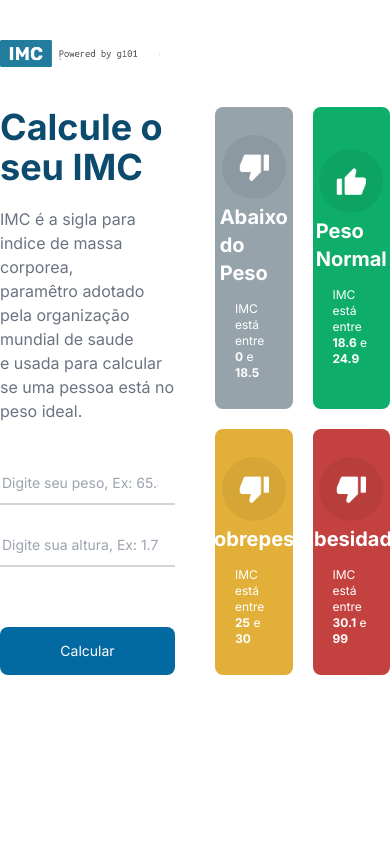
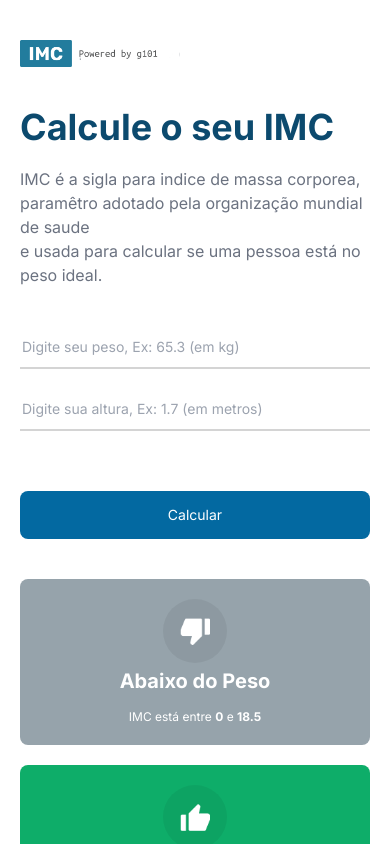
Before and after one commit to g-101/calculadora-imc, a React (Vite) app: page / in a window 390 px wide. Shown: the top 844 px of the page. Built offline with nearby package versions, Linux system fonts and the light colour scheme.

Commit message:
adicionando responsividade

```diff
--- a/src/App.tsx
+++ b/src/App.tsx
@@ -29,11 +29,11 @@ const App = () => {
   return (
     <div className="wrap">
       <header>
-        <div className="max-w-4xl my-10 mx-auto">
+        <div className="max-w-4xl my-10 mx-auto xs:py-0 xs:px-5 lg:p-0">
           <img className="inline-block" src={poweredImage} alt="logo" width={160} />
         </div>
       </header>
-      <div className="flex max-w-4xl m-auto gap-10">
+      <div className="flex max-w-4xl m-auto gap-10 xs:py-0 xs:px-5 xs:flex-col xs:gap-0 lg:p-0 lg:flex-row lg:gap-10">
         <div className="flex-1">
           <h1 className="m-0 mb-5 text-4xl font-bold text-sky-900">Calcule o seu IMC</h1>
           <p className="text-base text-gray-500 mb-10">
@@ -67,9 +67,9 @@ const App = () => {
             Calcular
           </button>
         </div>
-        <div className="flex-1 flex">
+        <div className="flex-1 flex xs:mt-10 lg:m-0">
           {!toShow && (
-            <div className="flex-1 grid grid-cols-2 gap-5">
+            <div className="flex-1 grid grid-cols-2 gap-5 xs:grid-cols-1 lg:grid-cols-2">
               {levels.map((item, key) => (
                 <GridItem key={key} item={item} />
               ))}
@@ -79,7 +79,7 @@ const App = () => {
             <div className="flex-1 flex">
               <div
                 onClick={backButtonHandler}
-                className="absolute bg-sky-700 w-16 h-16 rounded-full flex justify-center items-center cursor-pointer -ml-9 mt-36 hover:opacity-90"
+                className="absolute bg-sky-700 w-16 h-16 rounded-full flex justify-center items-center cursor-pointer -ml-9 mt-36 hover:opacity-90 xs:mt-0 xs:ml-0 xs:rounded-lg lg:-ml-9 lg:mt-36"
               >
                 <img src={leftArrowImage} alt="icone  voltar" width={25} />
               </div>
--- a/tailwind.config.cjs
+++ b/tailwind.config.cjs
@@ -1,8 +1,13 @@
 /** @type {import('tailwindcss').Config} */
+const defaultTheme = require('tailwindcss/defaultTheme');
 module.exports = {
   content: ['./index.html', './src/**/*.{js,ts,jsx,tsx}'],
   theme: {
     extend: {},
+    screens: {
+      xs: '375px',
+      ...defaultTheme.screens,
+    },
   },
   plugins: [],
 };
```
